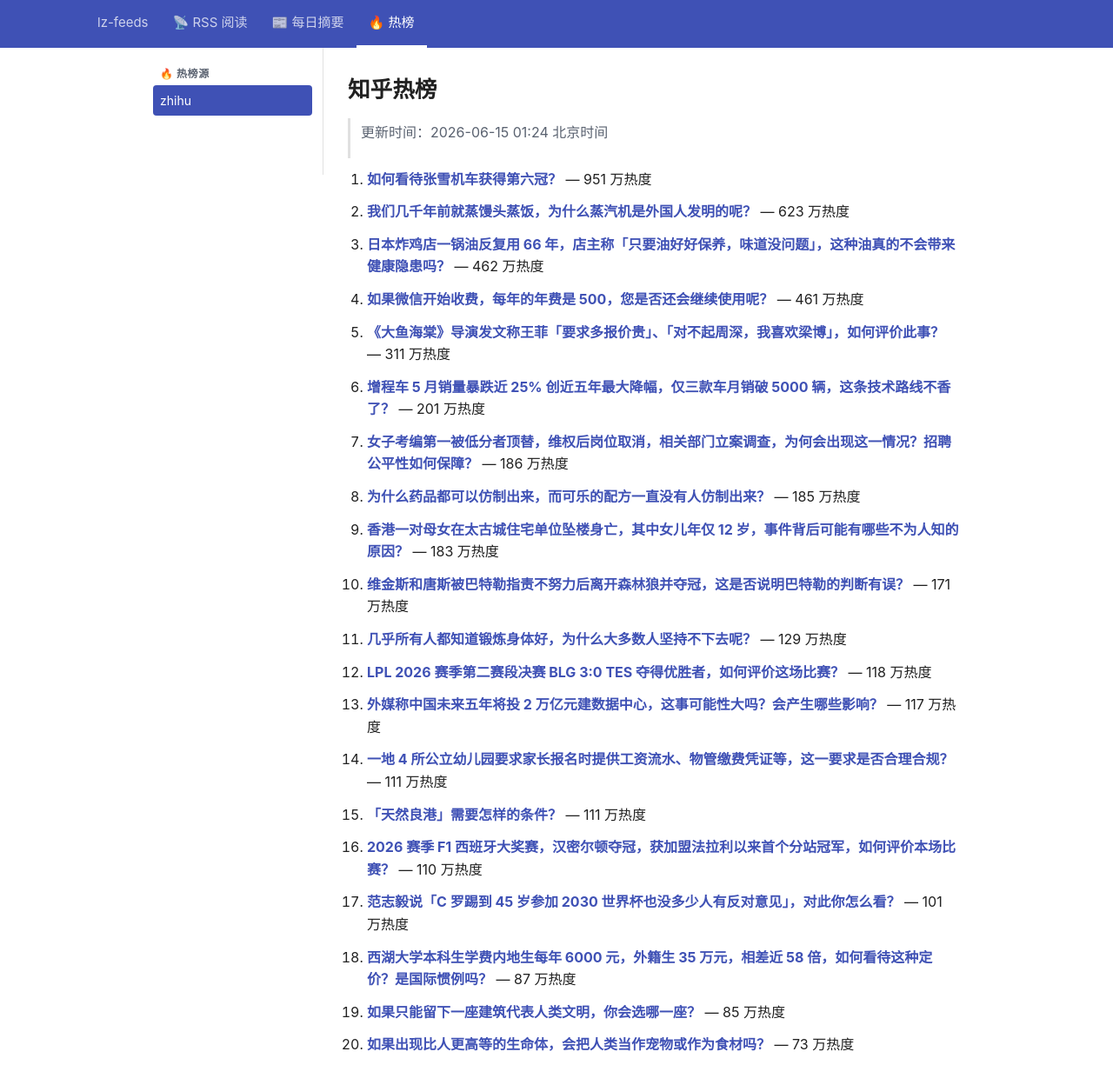
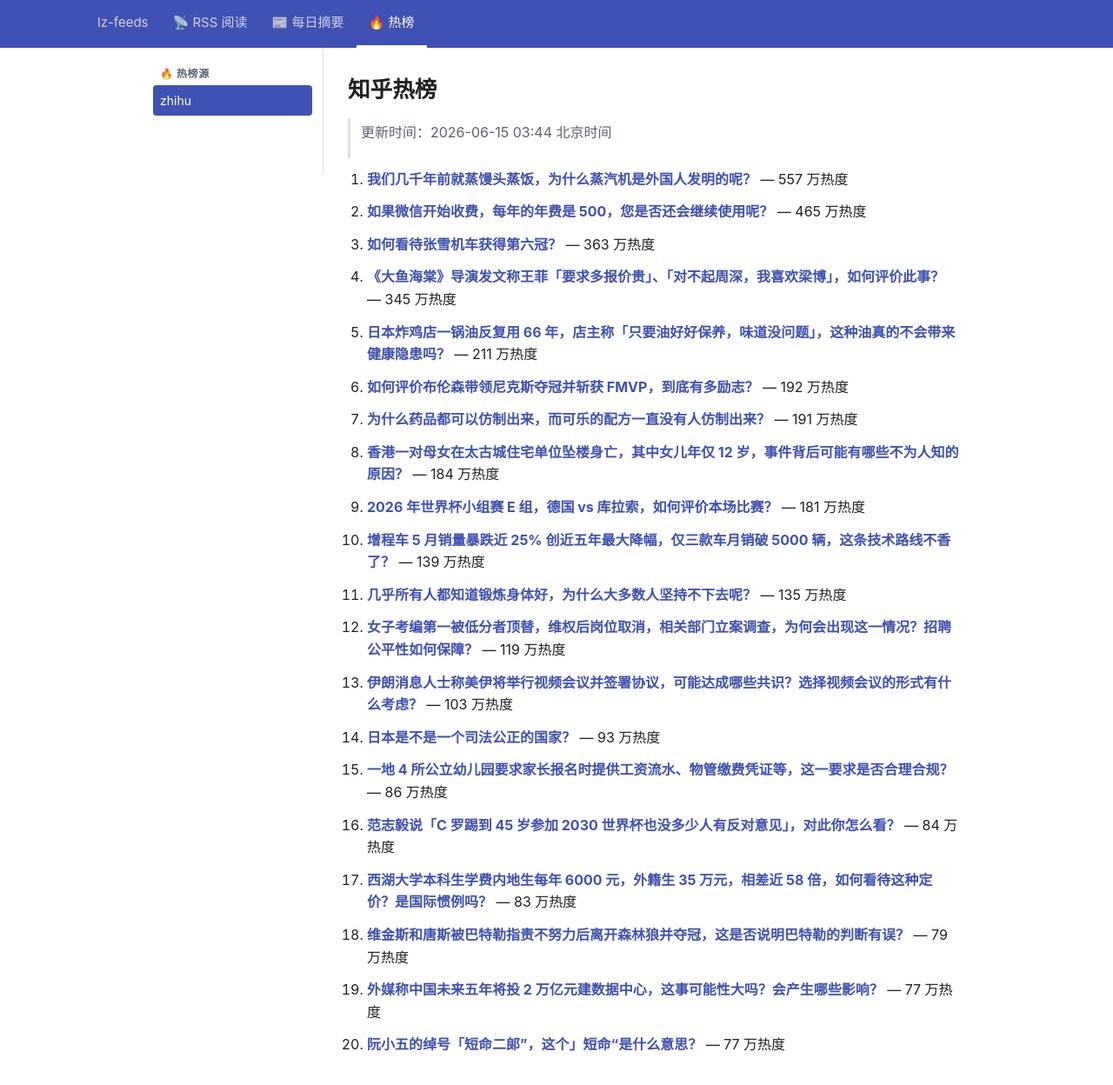
Before and after one commit to lizhang0101/lz-feeds, a Jekyll site: the page built from _hotlist/zhihu.md, in a window 1280 px wide and 1279 px high. Shown: the top 1248 px of the window at 87% size. Built offline with Jekyll 4.4.1, drawn with Linux system fonts in a browser that asks for light colours.

Commit message:
hotlist: 2026-06-14T19:44Z

```diff
--- a/_hotlist/zhihu.md
+++ b/_hotlist/zhihu.md
@@ -1,48 +1,48 @@
 ---
-updated: 2026-06-15 01:24 北京时间
+updated: 2026-06-15 03:44 北京时间
 count: 20
 ---
 
 # 知乎热榜
 
-> 更新时间：2026-06-15 01:24 北京时间
+> 更新时间：2026-06-15 03:44 北京时间
 
-1. **[如何看待张雪机车获得第六冠？](https://www.zhihu.com/question/2049232780756783941)** — 951 万热度
+1. **[我们几千年前就蒸馒头蒸饭，为什么蒸汽机是外国人发明的呢？](https://www.zhihu.com/question/2009448028797425642)** — 557 万热度
 
-2. **[我们几千年前就蒸馒头蒸饭，为什么蒸汽机是外国人发明的呢？](https://www.zhihu.com/question/2009448028797425642)** — 623 万热度
+2. **[如果微信开始收费，每年的年费是 500，您是否还会继续使用呢？](https://www.zhihu.com/question/378265004)** — 465 万热度
 
-3. **[日本炸鸡店一锅油反复用 66 年，店主称「只要油好好保养，味道没问题」，这种油真的不会带来健康隐患吗？](https://www.zhihu.com/question/2048711796341432495)** — 462 万热度
+3. **[如何看待张雪机车获得第六冠？](https://www.zhihu.com/question/2049232780756783941)** — 363 万热度
 
-4. **[如果微信开始收费，每年的年费是 500，您是否还会继续使用呢？](https://www.zhihu.com/question/378265004)** — 461 万热度
+4. **[《大鱼海棠》导演发文称王菲「要求多报价贵」、「对不起周深，我喜欢梁博」，如何评价此事？](https://www.zhihu.com/question/2049533398402781507)** — 345 万热度
 
-5. **[《大鱼海棠》导演发文称王菲「要求多报价贵」、「对不起周深，我喜欢梁博」，如何评价此事？](https://www.zhihu.com/question/2049533398402781507)** — 311 万热度
+5. **[日本炸鸡店一锅油反复用 66 年，店主称「只要油好好保养，味道没问题」，这种油真的不会带来健康隐患吗？](https://www.zhihu.com/question/2048711796341432495)** — 211 万热度
 
-6. **[增程车 5 月销量暴跌近 25% 创近五年最大降幅，仅三款车月销破 5000 辆，这条技术路线不香了？](https://www.zhihu.com/question/2048333074845397387)** — 201 万热度
+6. **[如何评价布伦森带领尼克斯夺冠并斩获 FMVP，到底有多励志？](https://www.zhihu.com/question/2049481326739329986)** — 192 万热度
 
-7. **[女子考编第一被低分者顶替，维权后岗位取消，相关部门立案调查，为何会出现这一情况？招聘公平性如何保障？](https://www.zhihu.com/question/2049225127036990849)** — 186 万热度
+7. **[为什么药品都可以仿制出来，而可乐的配方一直没有人仿制出来？](https://www.zhihu.com/question/1918803743090124182)** — 191 万热度
 
-8. **[为什么药品都可以仿制出来，而可乐的配方一直没有人仿制出来？](https://www.zhihu.com/question/1918803743090124182)** — 185 万热度
+8. **[香港一对母女在太古城住宅单位坠楼身亡，其中女儿年仅 12 岁，事件背后可能有哪些不为人知的原因？](https://www.zhihu.com/question/2048484042136352334)** — 184 万热度
 
-9. **[香港一对母女在太古城住宅单位坠楼身亡，其中女儿年仅 12 岁，事件背后可能有哪些不为人知的原因？](https://www.zhihu.com/question/2048484042136352334)** — 183 万热度
+9. **[2026 年世界杯小组赛 E 组，德国 vs 库拉索，如何评价本场比赛？](https://www.zhihu.com/question/2048795584941617877)** — 181 万热度
 
-10. **[维金斯和唐斯被巴特勒指责不努力后离开森林狼并夺冠，这是否说明巴特勒的判断有误？](https://www.zhihu.com/question/2049460607280320997)** — 171 万热度
+10. **[增程车 5 月销量暴跌近 25% 创近五年最大降幅，仅三款车月销破 5000 辆，这条技术路线不香了？](https://www.zhihu.com/question/2048333074845397387)** — 139 万热度
 
-11. **[几乎所有人都知道锻炼身体好，为什么大多数人坚持不下去呢？](https://www.zhihu.com/question/2046482564026725868)** — 129 万热度
+11. **[几乎所有人都知道锻炼身体好，为什么大多数人坚持不下去呢？](https://www.zhihu.com/question/2046482564026725868)** — 135 万热度
 
-12. **[LPL 2026 赛季第二赛段决赛 BLG 3:0 TES 夺得优胜者，如何评价这场比赛？](https://www.zhihu.com/question/2049512705405588142)** — 118 万热度
+12. **[女子考编第一被低分者顶替，维权后岗位取消，相关部门立案调查，为何会出现这一情况？招聘公平性如何保障？](https://www.zhihu.com/question/2049225127036990849)** — 119 万热度
 
-13. **[外媒称中国未来五年将投 2 万亿元建数据中心，这事可能性大吗？会产生哪些影响？](https://www.zhihu.com/question/2047978737765803174)** — 117 万热度
+13. **[伊朗消息人士称美伊将举行视频会议并签署协议，可能达成哪些共识？选择视频会议的形式有什么考虑？](https://www.zhihu.com/question/2049531609632567461)** — 103 万热度
 
-14. **[一地 4 所公立幼儿园要求家长报名时提供工资流水、物管缴费凭证等，这一要求是否合理合规？](https://www.zhihu.com/question/2046864624553649862)** — 111 万热度
+14. **[日本是不是一个司法公正的国家？](https://www.zhihu.com/question/306132381)** — 93 万热度
 
-15. **[「天然良港」需要怎样的条件？](https://www.zhihu.com/question/31365407)** — 111 万热度
+15. **[一地 4 所公立幼儿园要求家长报名时提供工资流水、物管缴费凭证等，这一要求是否合理合规？](https://www.zhihu.com/question/2046864624553649862)** — 86 万热度
 
-16. **[2026 赛季 F1 西班牙大奖赛，汉密尔顿夺冠，获加盟法拉利以来首个分站冠军，如何评价本场比赛？](https://www.zhihu.com/question/2049622972705649577)** — 110 万热度
+16. **[范志毅说「C 罗踢到 45 岁参加 2030 世界杯也没多少人有反对意见」，对此你怎么看？](https://www.zhihu.com/question/2048757969035028116)** — 84 万热度
 
-17. **[范志毅说「C 罗踢到 45 岁参加 2030 世界杯也没多少人有反对意见」，对此你怎么看？](https://www.zhihu.com/question/2048757969035028116)** — 101 万热度
+17. **[西湖大学本科生学费内地生每年 6000 元，外籍生 35 万元，相差近 58 倍，如何看待这种定价？是国际惯例吗？](https://www.zhihu.com/question/2047264542703597437)** — 83 万热度
 
-18. **[西湖大学本科生学费内地生每年 6000 元，外籍生 35 万元，相差近 58 倍，如何看待这种定价？是国际惯例吗？](https://www.zhihu.com/question/2047264542703597437)** — 87 万热度
+18. **[维金斯和唐斯被巴特勒指责不努力后离开森林狼并夺冠，这是否说明巴特勒的判断有误？](https://www.zhihu.com/question/2049460607280320997)** — 79 万热度
 
-19. **[如果只能留下一座建筑代表人类文明，你会选哪一座？](https://www.zhihu.com/question/2047738930267793255)** — 85 万热度
+19. **[外媒称中国未来五年将投 2 万亿元建数据中心，这事可能性大吗？会产生哪些影响？](https://www.zhihu.com/question/2047978737765803174)** — 77 万热度
 
-20. **[如果出现比人更高等的生命体，会把人类当作宠物或作为食材吗？](https://www.zhihu.com/question/13266324379)** — 73 万热度
+20. **[阮小五的绰号「短命二郎”，这个」短命“是什么意思？](https://www.zhihu.com/question/2045096214840992677)** — 77 万热度
```
